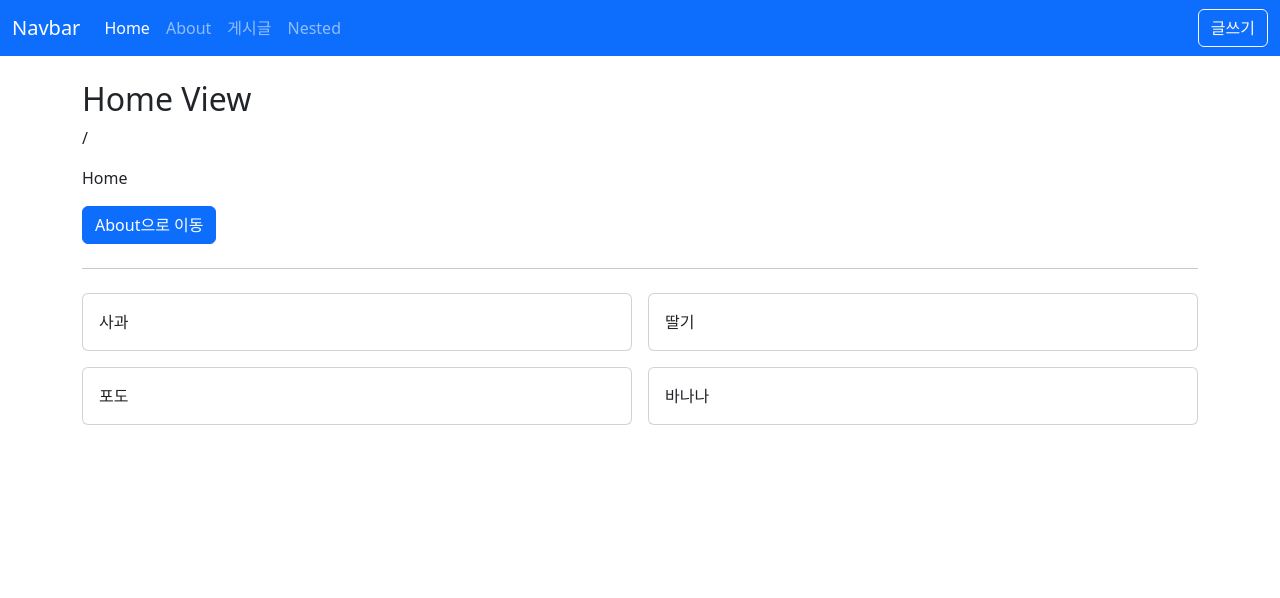
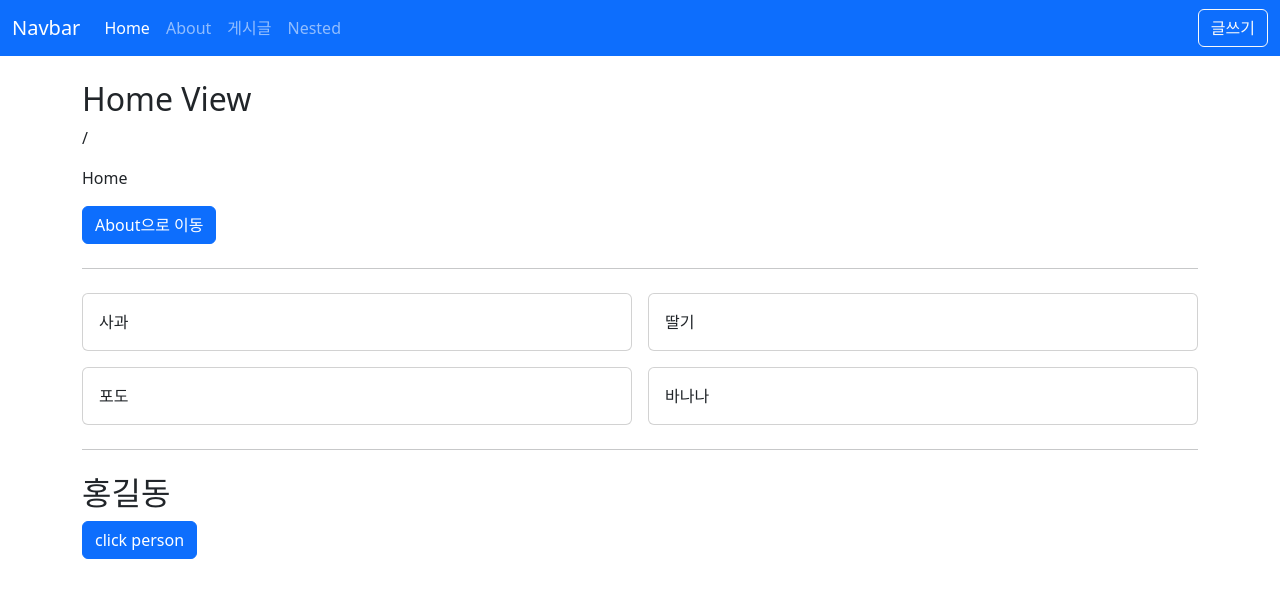
Before and after one commit to Woochang1132/vue3-project, a Vue app: page / in a window 1280 px wide. Shown: the top 598 px of the page. Built offline with nearby package versions, Linux system fonts and the light colour scheme.

Commit message:
[개발] vue 플러그인 > app.config.globalProperties app.provide 활용하기

```diff
--- /dev/null
+++ b/src/plugins/func.js
@@ -0,0 +1,4 @@
+function funcPlugins() {
+  console.log('funcPlugins');
+}
+export default funcPlugins;
--- /dev/null
+++ b/src/plugins/obj.js
@@ -0,0 +1,12 @@
+const objPlugins = {
+  install(app, options) {
+    console.log('objPlugins app', app);
+    console.log('objPlugins options', options);
+    // app.component() 전역 컴포넌트 추가 가능
+    // app.config.globalProperties 전역 애플리케이션 인스턴스에 속성 추가
+    // app.directive 커스텀 디렉티브
+    // app.provide 리소스 추가가능
+  },
+};
+
+export default objPlugins;
--- /dev/null
+++ b/src/plugins/person.js
@@ -0,0 +1,13 @@
+export default {
+  install(app, options) {
+    const person = {
+      name: '짐코딩',
+      say() {
+        alert(this.name);
+      },
+      ...options,
+    };
+    app.config.globalProperties.$person = person;
+    app.provide('person', person);
+  },
+};
--- a/src/views/HomeView.vue
+++ b/src/views/HomeView.vue
@@ -8,14 +8,26 @@
     <AppGrid :items="items" v-slot="{ item }" col-class="col-6">
       <AppCard>{{ item }}</AppCard>
     </AppGrid>
+    <hr class="my-4" />
+    <h2>{{ $person.name }}</h2>
+    <button class="btn btn-primary" @click="person.say">click person</button>
   </div>
 </template>
+
+<script>
+export default {
+  created() {
+    // console.log(this.$person.name);
+    // this.$person.say();
+  },
+};
+</script>
 
 <script setup>
 import { useRouter } from 'vue-router';
 import AppGrid from '@/components/AppGrid.vue';
 import AppCard from '@/components/AppCard.vue';
-import { ref } from 'vue';
+import { inject, ref } from 'vue';
 
 const router = useRouter();
 const goAboutPage = () => {
@@ -23,6 +35,8 @@
 };
 
 const items = ref(['사과', '딸기', '포도', '바나나']);
+const person = inject('person');
+console.log('person.name >>', person.name);
 </script>
 
 <style lang="scss" scoped></style>
```
Also changed, not shown: src/main.js (+9 -1 lines).
